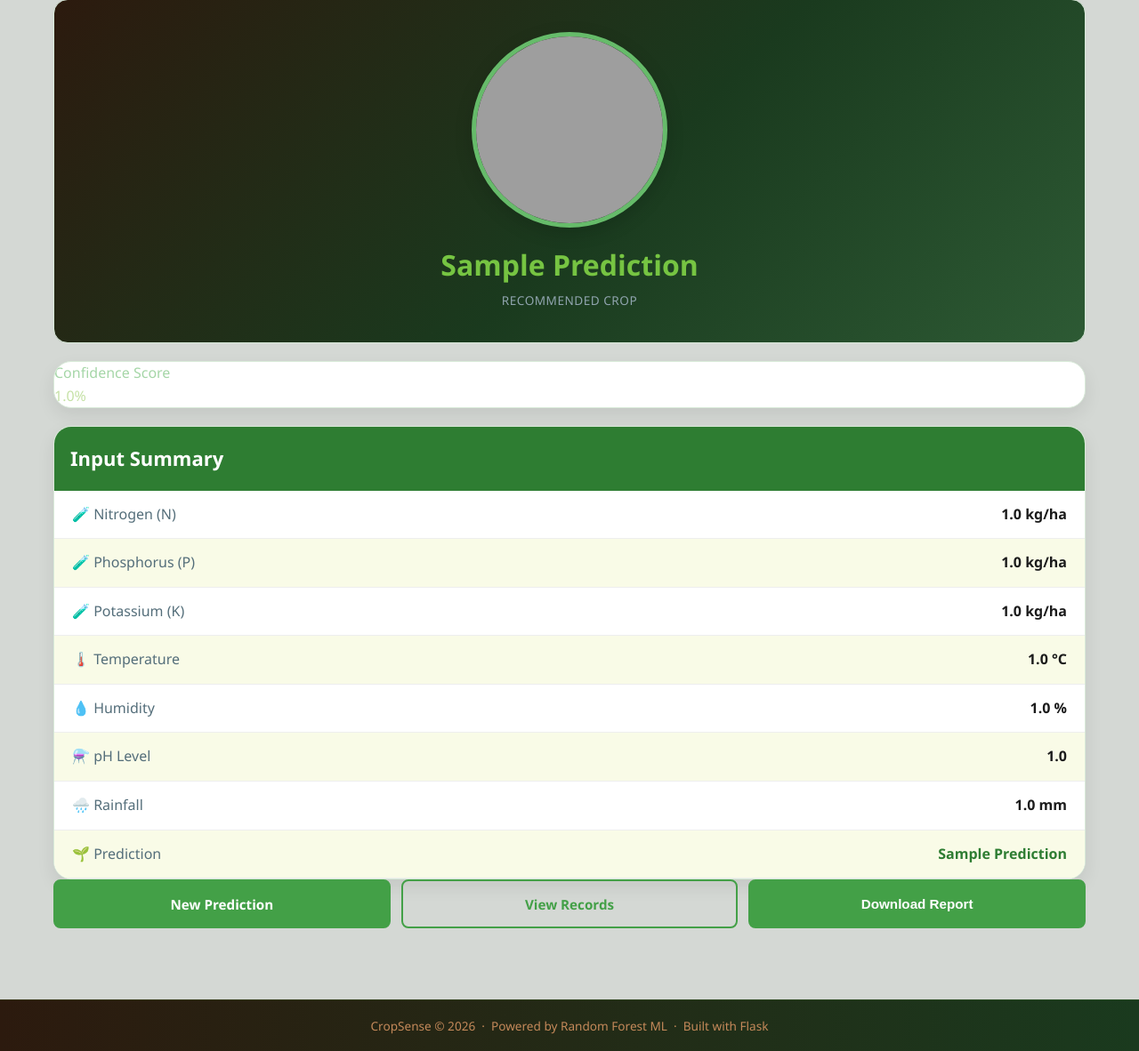
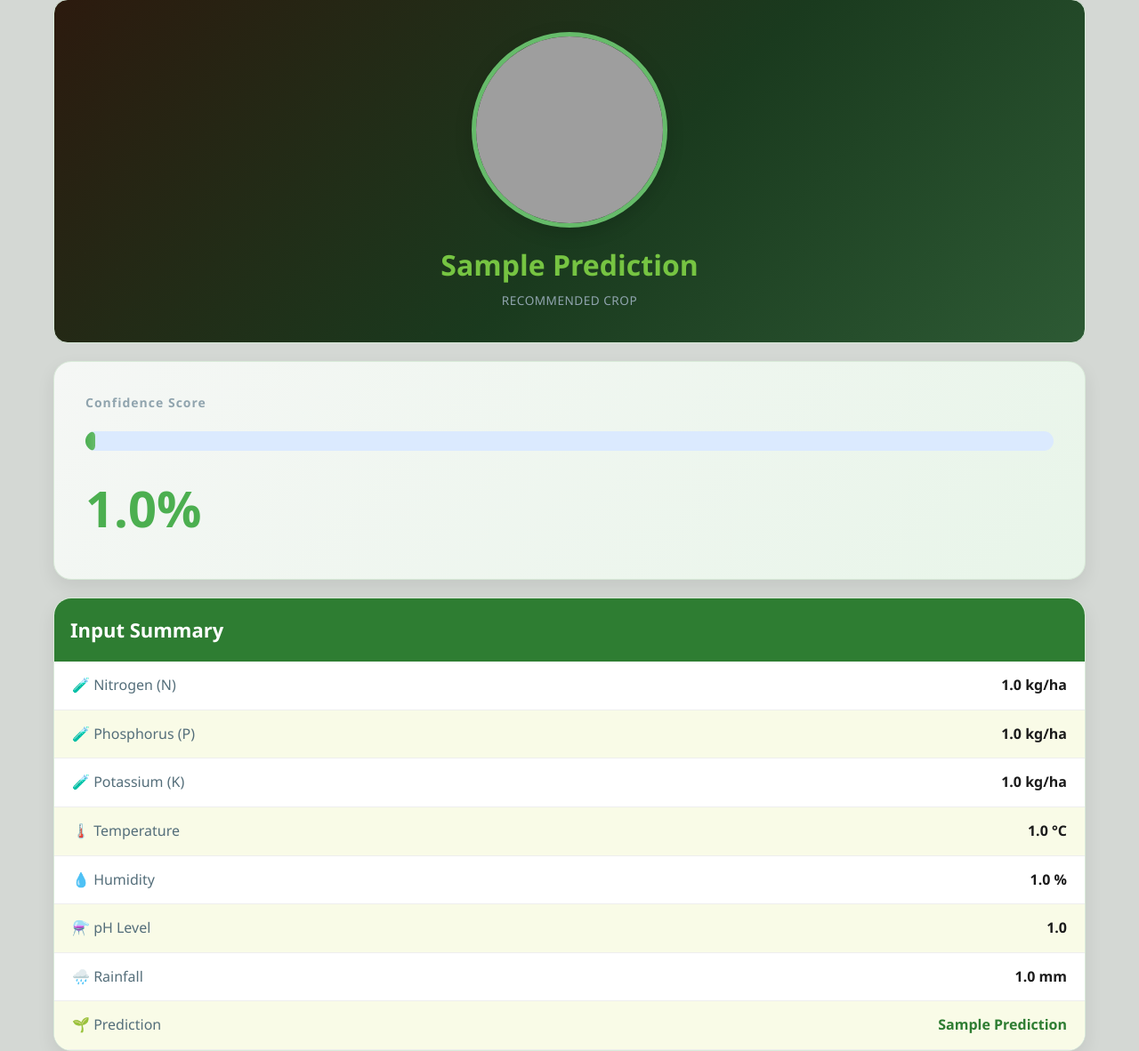
Before and after one commit to rtarun7879-byte/Veltech-Summer-Internship, a Flask app: page /result/1 in a window 1280 px wide. Shown: the part 218-1400 px from the top of the page at 89% size. Run offline with Flask 3, Linux system fonts and the light colour scheme; the visitor is signed in with stand-in values (Sample User, id 1); tables that the repository leaves empty hold one stand-in row (values such as "Sample post"); parts of the project's set-up code (start-up, migrations or seed data) failed here and were passed over; grey boxes are pictures that could not be loaded.

Commit message:
Update style.css

```diff
--- a/CropSense/static/css/style.css
+++ b/CropSense/static/css/style.css
@@ -461,17 +461,47 @@ body {
 
 /* === CONFIDENCE BAR === */
 .confidence-section{
-    background:#ffffff;
+    background:linear-gradient(
+        135deg,
+        #f5f7f5,
+        #e8f5e9
+    );
     border-radius:20px;
+    padding:35px;
     overflow:hidden;
     box-shadow:0 8px 20px rgba(0,0,0,0.08);
     border:1px solid #d8ead8;
     margin-bottom:20px;
 }
-.conf-bar-wrap { background: rgba(255,255,255,0.2); }
-.conf-bar { background: linear-gradient(90deg, #76c442, #aed581); }
-.conf-label { color: #a5d6a7; }
-.conf-value { color: #c5e1a5; }
+.conf-bar-wrap{
+    width:100%;
+    height:22px;
+    background:#dbeafe;   /* sky blue */
+    border-radius:30px;
+    overflow:hidden;
+    margin-top:20px;
+}
+.conf-bar{
+    height:100%;
+    background:linear-gradient(
+        90deg,
+        #4caf50,
+        #66bb6a
+    );
+    border-radius:30px;
+}
+.conf-label{
+    color:#90a4ae;
+    font-size:14px;
+    font-weight:700;
+    letter-spacing:1px;
+}
+.conf-value{
+    color:#4caf50;
+    font-size:56px;
+    font-weight:800;
+    margin-top:20px;
+}
 /* === SUMMARY GRID === */
 .summary-grid{
     background:#ffffff;
```
